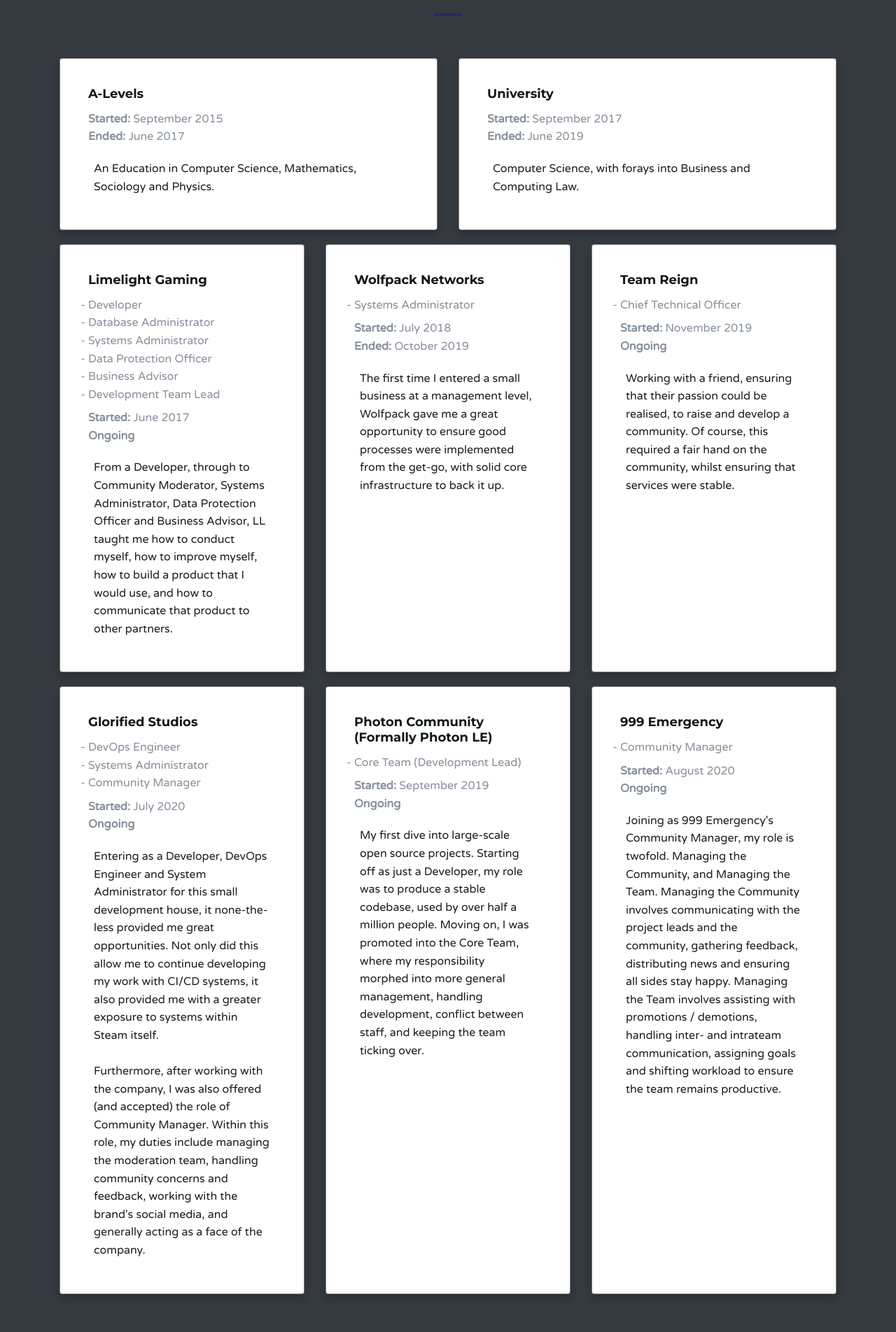
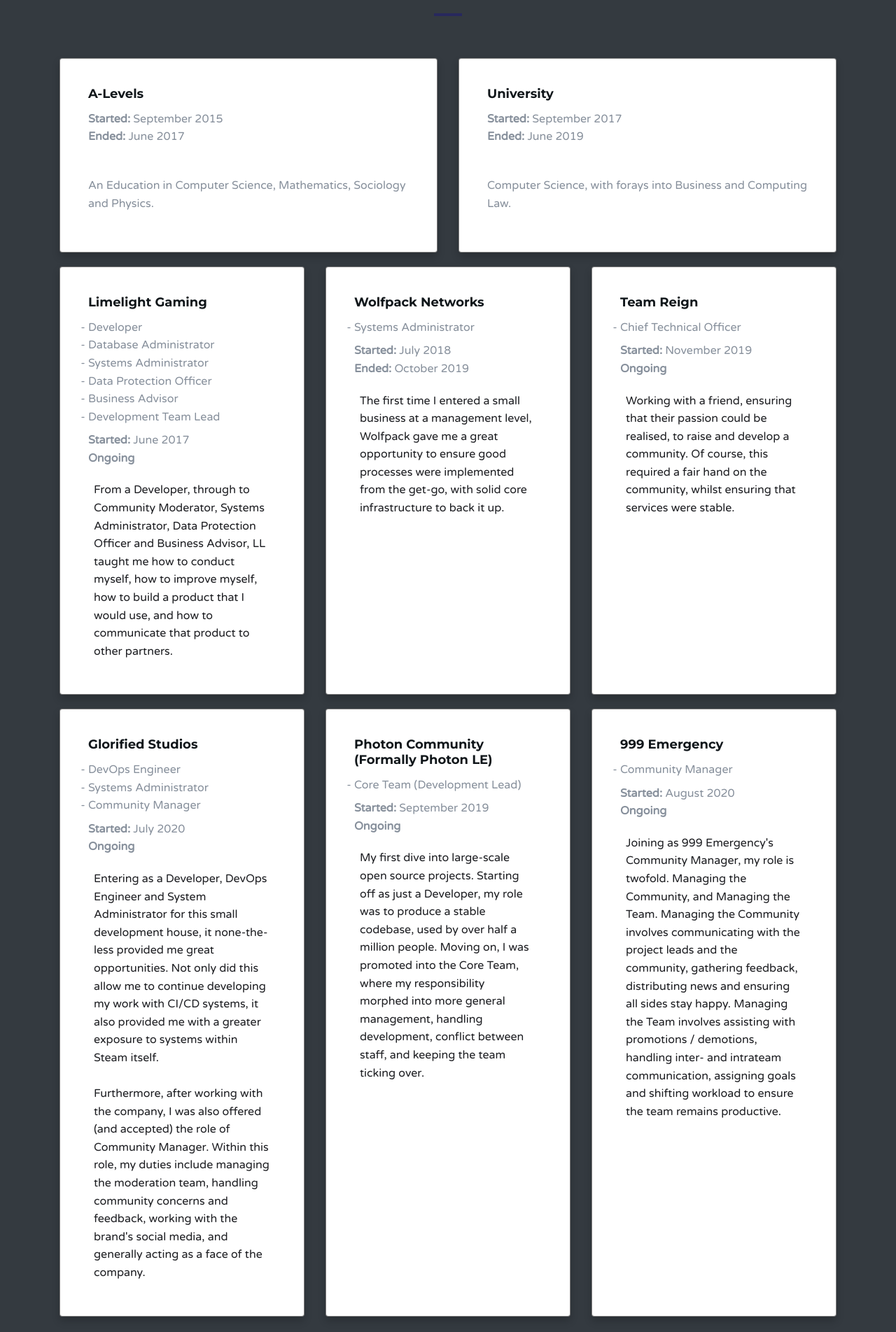
Before and after one commit to JoshPiper/JoshPiper.github.io, a Jekyll site: the page built from index.html, in a window 1280 px wide. Shown: the part 1921-3825 px from the top of the page at 70% size. Built offline with Jekyll 4.4.1, drawn with Linux system fonts in a browser that asks for light colours; nearby versions of some CDN libraries.

Commit message:
Replace the education with the loop.

```diff
--- a/index.html
+++ b/index.html
@@ -137,31 +137,9 @@
 				</div>
 
 				<div class="card-deck">
-					<div class="card work">
-						<div class="card-body">
-							<h4 class="card-title">A-Levels</h4>
-							<div class="card-dates">
-								<div><strong>Started:</strong> September 2015</div>
-								<div><strong>Ended:</strong> June 2017</div>
-							</div>
-							<p class="card-text">
-								An Education in Computer Science, Mathematics, Sociology and Physics.
-							</p>
-						</div>
-					</div>
-
-					<div class="card work">
-						<div class="card-body">
-							<h4 class="card-title">University</h4>
-							<div class="card-dates">
-								<div><strong>Started:</strong> September 2017</div>
-								<div><strong>Ended:</strong> June 2019</div>
-							</div>
-							<p class="card-text">
-								Computer Science, with forays into Business and Computing Law.
-							</p>
-						</div>
-					</div>
+					{% for education in site.education %}
+						{{ education.output }}
+					{% endfor %}
 				</div>
 
 				<div class="card-deck">
```
